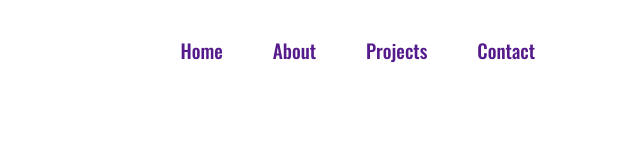
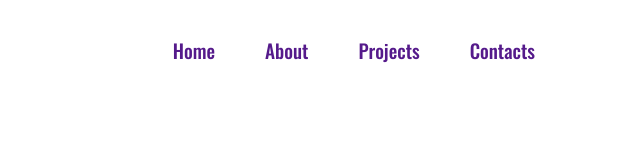
Before and after one commit to JTajzai518/my-portfolio, a plain HTML site: page index.html in a window 1280 px wide. Shown: the full height of the page, 640-1280 px from the left. Drawn offline with nearby package versions, Linux system fonts and the light colour scheme.

Commit message:
changed nav link from contact to contacts

```diff
--- a/index.html
+++ b/index.html
@@ -22,7 +22,7 @@
                 <ul class="nav-links"><a href="">Home</a></ul>
                 <ul class="nav-links"><a href="">About</a></ul>
                 <ul class="nav-links"><a href="">Projects</a></ul>
-                <ul class="nav-links"><a href="">Contact</a></ul>
+                <ul class="nav-links"><a href="">Contacts</a></ul>
             </li>
         </nav>
     </header>
```
